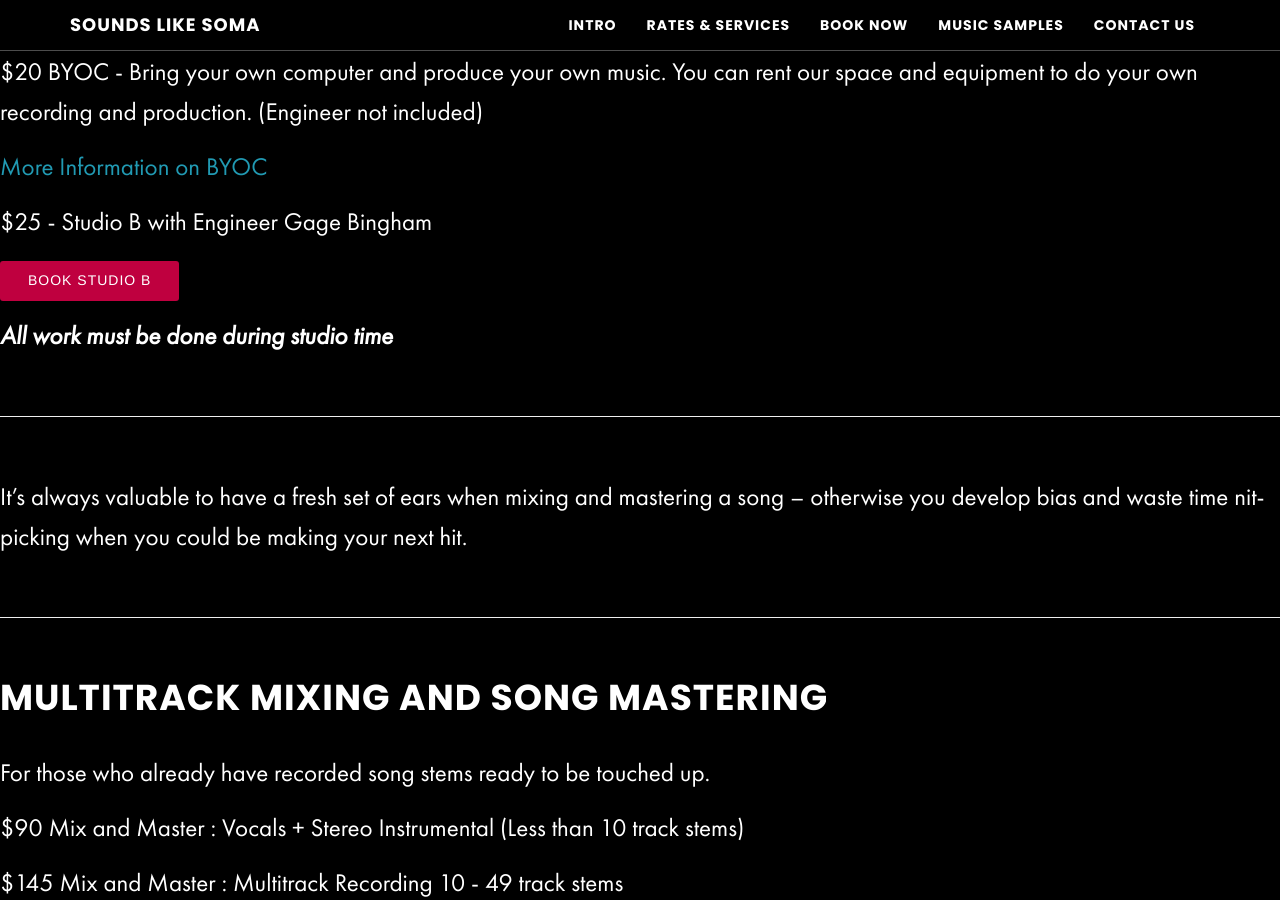
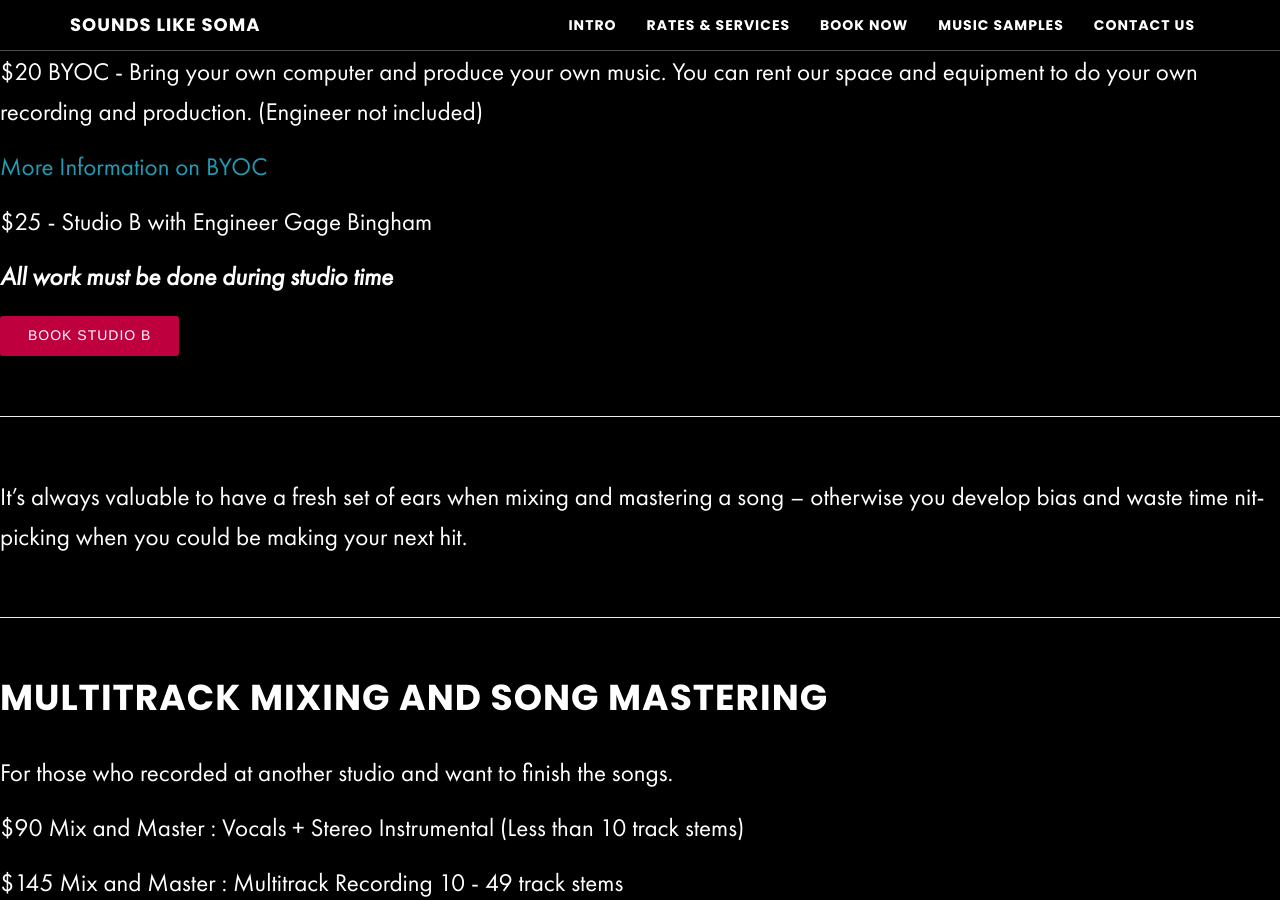
Before and after one commit to zackhanni/Soma-website-classic, a Jekyll site: the page built from _posts/2015-08-02-rates-services.md, in a window 1280 px wide and 900 px high, scrolled down 1734 px. Built offline with Jekyll 4.4.1, drawn with Linux system fonts in a browser that asks for light colours; our own code applies the rules of GitHub Pages for plain Markdown files.

Commit message:
spelling and arrangement

```diff
--- a/_posts/2015-08-02-rates-services.md
+++ b/_posts/2015-08-02-rates-services.md
@@ -31,9 +31,9 @@ $20 BYOC - Bring your own computer and produce your own music. You can rent our
 
 $25 - Studio B with Engineer Gage Bingham
 
+**_All work must be done during studio time_**
+
 <!-- Start Square Appointments Embed code --> <a target="_top" style=" background-color: #BF003F; color: white; height: 40px; text-transform: uppercase; font-family: 'Square Market', 'helvetica neue', helvetica, arial, sans-serif; letter-spacing: 1px; line-height: 38px; padding: 0 28px; border-radius: 3px; font-weight: 500; font-size: 14px; cursor: pointer; display: inline-block; " href="https://squareup.com/appointments/book/VC0MQHN4GS4ND/sls-studio-b-philadelphia-pa" rel="nofollow">Book Studio B</a> <!-- End Square Appointments Embed code -->
-
-**_All work must be done during studio time_**
 
 - - -
 
@@ -43,7 +43,7 @@ It's always valuable to have a fresh set of ears when mixing and mastering a son
 
 # Multitrack Mixing And Song Mastering
 
-For those who already have recorded song stems ready to be touched up.
+For those who recorded at another studio and want to finish the songs.
 
 $90 Mix and Master : Vocals + Stereo Instrumental (Less than 10 track stems)
 
```
